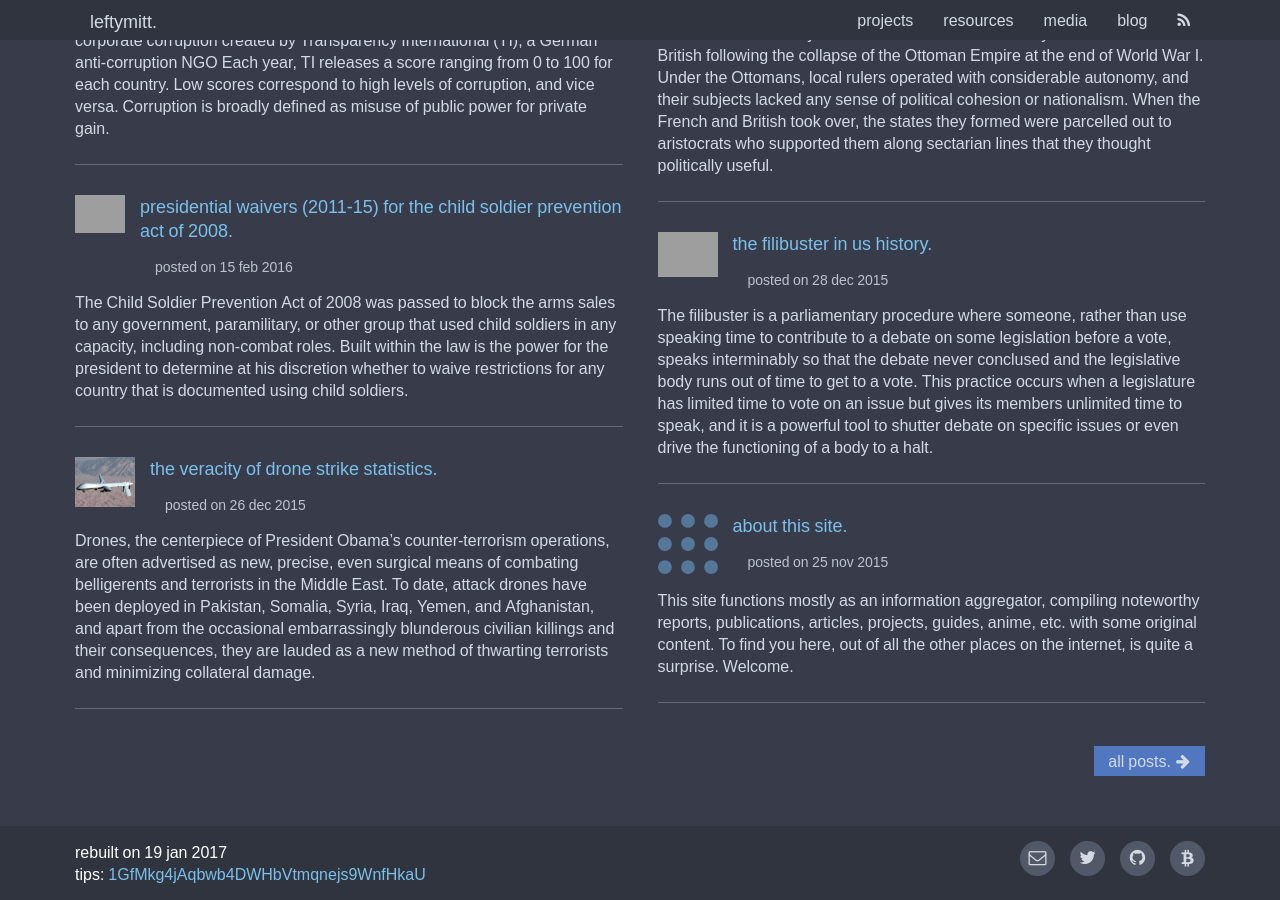
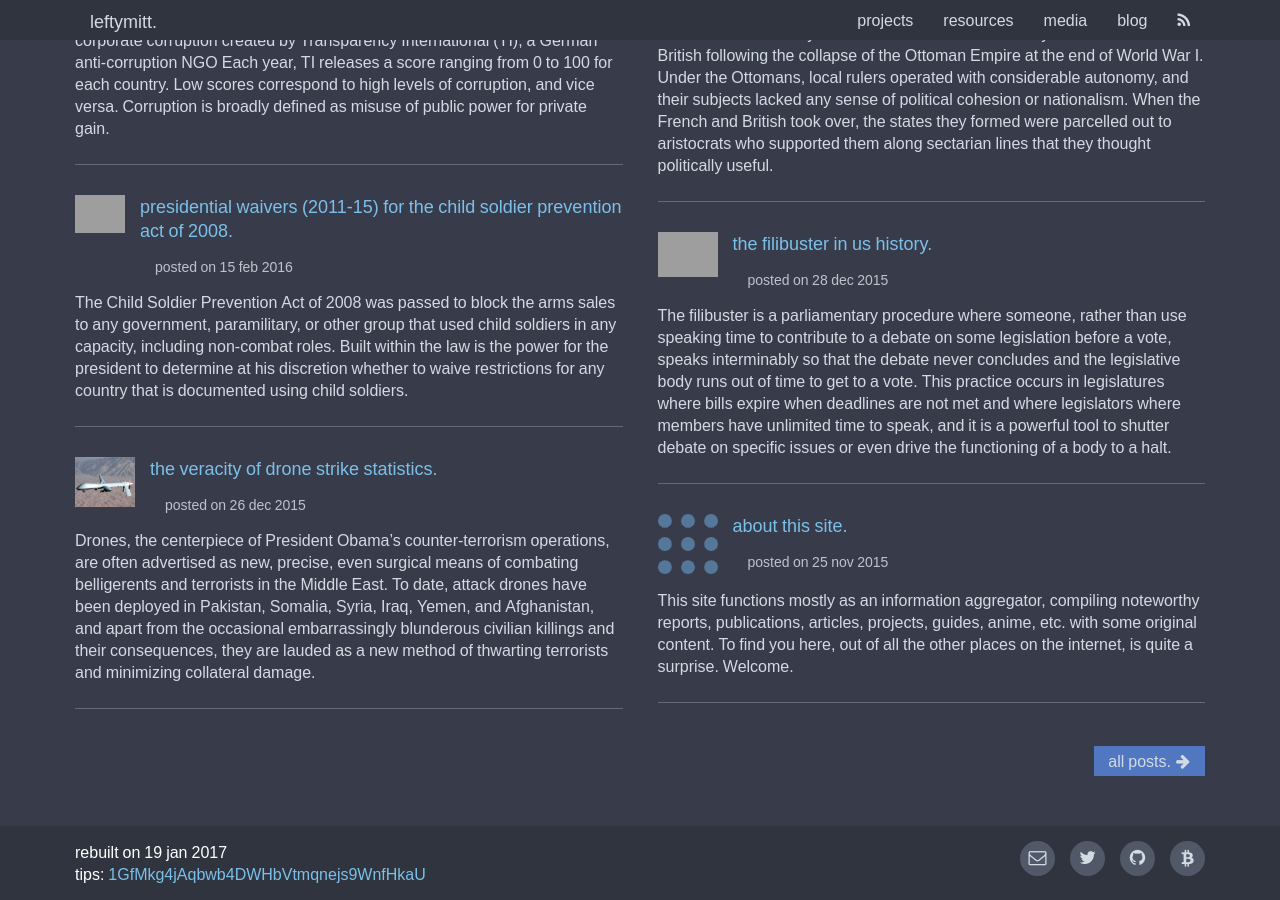
Before and after one commit to leftymitt/leftymitt.com, a Jekyll site: the page built from index.html, in a window 1280 px wide and 900 px high, scrolled down 3284 px. Built offline with Jekyll 4.4.1, drawn with Linux system fonts in a browser that asks for light colours; some of the changed lines change nothing that is shown; grey boxes are pictures that could not be loaded.

Commit message:
tweak filibuster post

```diff
--- a/_posts/2015-12-28-filibuster-in-us-history.md
+++ b/_posts/2015-12-28-filibuster-in-us-history.md
@@ -15,16 +15,16 @@
 
 The filibuster is a parliamentary procedure where someone, rather than use
 speaking time to contribute to a debate on some legislation before a vote,
-speaks interminably so that the debate never conclused and the legislative body
-runs out of time to get to a vote.  This practice occurs when a legislature has
-limited time to vote on an issue but gives its members unlimited time to speak,
-and it is a powerful tool to shutter debate on specific issues or even drive
-the functioning of a body to a halt.
+speaks interminably so that the debate never concludes and the legislative body
+runs out of time to get to a vote. This practice occurs in legislatures where
+bills expire when deadlines are not met and where legislators where members
+have unlimited time to speak, and it is a powerful tool to shutter debate on
+specific issues or even drive the functioning of a body to a halt.
 
 ### Examples
 
-In the United States, there have been many famous filibusters over the years on
-serious political issues:
+In the United States, there have been many famous filibusters over the years
+over serious political issues:
 
 <div class="uk-grid" data-uk-grid="{animation:false, gutter:15}">
 
@@ -45,7 +45,7 @@
 <figure class="uk-overlay uk-overlay-hover">
 <img class="uk-cover" alt="rand paul" src="https://img.youtube.com/vi/0ZLYwSPbNXo/hqdefault.jpg">
 <figcaption class="uk-overlay-panel uk-overlay-fade uk-overlay-background
-             uk-flex uk-flex-center uk-flex-middle uk-text-center">
+                   uk-flex uk-flex-center uk-flex-middle uk-text-center">
 <h3>12 hours, 52 minutes.<br><br>
   <i class="uk-contrast uk-icon-play-circle uk-icon-medium"></i>
 </h3>
@@ -58,7 +58,7 @@
 <figure class="uk-overlay uk-overlay-hover">
 <img class="uk-cover" alt="bernie sanders" src="https://img.youtube.com/vi/VLNKNq9soLE/hqdefault.jpg">
 <figcaption class="uk-overlay-panel uk-overlay-fade uk-overlay-background
-             uk-flex uk-flex-center uk-flex-middle uk-text-center">
+                   uk-flex uk-flex-center uk-flex-middle uk-text-center">
 <h3>8 hours, 37 minutes.<br><br>
   <i class="uk-contrast uk-icon-play-circle uk-icon-medium"></i>
 </h3>
@@ -67,7 +67,6 @@
 </figure>
 </div>
 
-<!--
 <div class="uk-width-1-1 uk-width-medium-1-2 uk-width-large-1-3">
 <figure class="uk-overlay uk-overlay-hover">
 <img class="uk-cover" alt="robert la follette" src="{{ site.images }}/robert_la_follette.jpg">
@@ -79,19 +78,18 @@
 <a class="uk-position-cover" href="https://en.wikipedia.org/wiki/Robert_M._La_Follette_Sr."></a>
 </figure>
 </div>
--->
 
 </div>
 
 
-Like the filibusterers themselves, the filibuster itself is a polarizing
-tactic. Some consider it an embarrassment.  Some go as far to call it the 'Soul
-of the Senate.' Recently in the United States, it has been [consistently
+Like the filibusterers themselves, the filibuster itself is very polarizing.
+Some consider it an embarrassment. Some [US Senators] go as far to call it the
+'Soul of the Senate.' Recently in the United States, it has been [consistently
 abused](http://www.huffingtonpost.com/2010/03/01/gop-filibuster-record-rep_n_480722.html)
 to prevent bills from passing, so much so that lawmakers have even voiced the
 option to [revise existing
 laws](https://www.washingtonpost.com/politics/senate-poised-to-limit-filibusters-in-party-line-vote-that-would-alter-centuries-of-precedent/2013/11/21/d065cfe8-52b6-11e3-9fe0-fd2ca728e67c_story.html)
-to severely limit the practice.
+to curtail the practice.
 
 One interesting aspect of the filibuster is *why* it's called a filibuster. The
 history is somewhat surprising.
@@ -100,70 +98,68 @@
 
 The word "filibuster" is original derived from a Dutch term for robber or
 privateer (*vrijbuiter*), later adopted by the Spanish (*filibustero*) during
-its colonial era.  The Spanish used the word to describe freewheeling pirates
-and privateers who raided Spanish colonies and merchant ships.  As piracy
-declined over the years, so did the usage of the word.  This lasted until the
-1850's, when much of Latin America was in colonial revolt.  Governments,
+its colonial era. The Spanish used the word to describe freewheeling pirates
+and privateers who raided Spanish colonies and merchant ships. As piracy
+declined over the years, so did the usage of the word. This lasted until the
+1850's, when much of Latin America was in colonial revolt. Governments,
 colonial or otherwise, simply lacked the internal stability and power to
-maintain order within their borders.  Suspension of law and order restored an
-environment that allowed pirates to flourish in the 16th century.
+maintain order within their borders. Suspension of law and order restored an
+environment that allowed brigands to flourish much as pirates had during the
+16th century.
 
 By this time, major changes had taken place in the world. Spain had lost most
-of its eminence in Europe and its power in its colonies.  It had been
+of its eminence in Europe and its power in its colonies. It had been
 supplanted by France and, to a much greater extent, England and the United
-States.  These nations were in varying degrees in conflict with one another,
-trying to establish control new emerging Latin American nations.  Establishing
+States. These nations were in varying degrees in conflict with one another, and all sought influence or control over emerging Latin American nations. Establishing
 control would benefit the controller materially, as much of Latin America
-possessed a considerable amount of resources, and it would also destabilize
-indigenous governments and prevent them from emerging as a competing power
-later on.  Some efforts were overt, such as the US wars with Mexico and the
-later French invasion, but others were not.  Successful nations began to
-develop new political ideologies that explained their own military successes as
-reflective of their own cultural superiority and the conquered's misfortunes as
-evidence of their cultural deficiencies.  This mindset motivated much of the
+possesses considerable natural resources, and it would also destabilize
+indigenous governments and prevent them from emerging as a competing powers
+over time. Some efforts were overt, such as the US Mexican War in the 1840s and the
+French invasion of Mexico in the 1860s, but others were not.
+
+Simultaneously, the eminent nations began to develop new political ideologies
+that explained their own military and economic successes as reflective of their
+own cultural superiority and the misfortunes of the rest of the world as
+evidence of their cultural deficiencies. This mindset motivated much of the
 positive opinions of Britain and its empire-building and the United States and
 its westward expansion (Manifest Destiny).
 
 <figure class="uk-overlay uk-float-right uk-margin-left uk-margin-bottom">
   <img alt="william walker" class="uk-overlay-fade" style="max-width:400px;" src="{{site.images}}/william-walker.jpg">
-  <figcaption class="uk-text-center uk-overlay-panel uk-ignore uk-overlay-background
-               uk-overlay-bottom">William Walker.
+  <figcaption class="uk-text-center uk-overlay-panel uk-ignore
+                     uk-overlay-background uk-overlay-bottom">William Walker.
   </figcaption>
 </figure>
 
 Some individuals, motivated by national and/or religious fervor, took it upon
 themselves to carry out what they believed to be the natural tendency of
-history - overthrow of Latin American governments in favor of Anglo-dominated
-colonial states. *Filibuster*, a term that had originally been associated with
-simple pirates, entered the English language to identify these
+history - the overthrow of Latin American governments in favor of
+Anglo-dominated rule. *Filibuster*, a term that had originally been associated
+with simple pirates, entered the English language to identify these
 politically-motivated brigands who took arms against emerging indigenous
 governments.
 
 The filibusters themselves were at times helped by their respective
 governments, who intended to use them to carry out plausibly-deniable acts
-against foreign nations, also known as false flag operations.  The most
+against foreign nations, also known as false flag operations. The most
 notorious example is William Walker, who travelled to Nicaragua to overthrow
 the government with tacit support from the United States and, upon success, was
 recognized as the legitimate leader of the country by the Pierce
-administration.  When local militias united against him, he was rescued and
-returned to the United States by the British.
+administration. When local militias united against him, he was rescued and
+returned to the United States by the British. This, among [many other
+examples](https://en.wikipedia.org/wiki/Filibuster_%28military%29), reduced
+many Latin American nations to decades of revolutions, government abuse, and
+even anarchy.
 
-Many other examples of this exist. The [wikipedia page
-alone](https://en.wikipedia.org/wiki/Filibuster_%28military%29) lists William
-Blount, Augustus W. Magee, George Mathews, George Rogers Clark, William S.
-Smith, Ira Allen, William A. Chanler, James Long, and  Gregor MacGregor. The
-combined effort of all of them reduced many Latin American nations to decades
-of revolutions, government abuse, and even anarchy.
-
-
-Of course, at this point, you may wonder what this has to do with parliamentary
+Of course, at this point, one may wonder how this relates to parliamentary
 filibustering.
 
-The history is important because it establishes this - filibustering is an
-illegitimate attempt by an individual for political reasons to undermine and
-even usurp an existing government.  This was noted within the United States,
-and in the 1850s, it was used to *pejoratively* describe people who abused
-Senate rules to monopolize time and prevent action on legislation.
+The history is important because it establishes this - filibustering referred
+to an illegitimate attempt by an individual for political reasons to undermine
+and even usurp an existing government. This was noted within the United States,
+and in the 1850s, the term was used to *pejoratively* describe people who
+abused Senate rules to monopolize time and prevent action on legislation.
 
-Essentially, the practice that is a legitimate debate tactic gets its name from
-an insult that its practitioners were undermining the country.
+Essentially, the practice that is now considered a legitimate debate tactic was
+originally used as an insult to claim that its practitioners were undermining
+the country.
```
